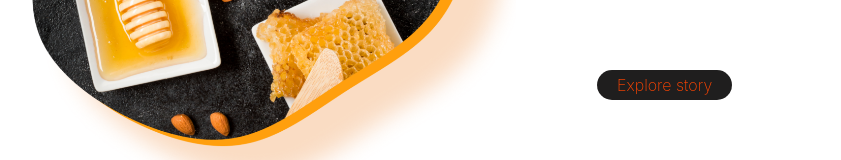
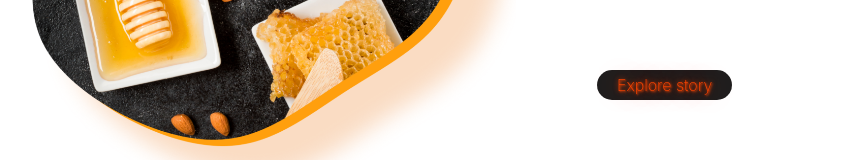
Before and after one commit to Flocky05/Coocky, a React (Vite) app: page / in a window 1280 px wide. In both pictures the pointer is over the link "Explore story". Shown: the part 2958-3118 px from the top of the page, without its empty margins (53-894 px from the left). Built offline with nearby package versions, Linux system fonts and the light colour scheme.

Commit message:
update honey section

```diff
--- a/src/component/Honey/Honey.css
+++ b/src/component/Honey/Honey.css
@@ -29,6 +29,9 @@
     font-size: 16px;
     font-weight:200;
   }
+  .honey-container a:hover{
+    text-shadow: 1px 1px 2px orangered, 0 0 25px orangered, 0 0 5px orangered;
+  }
   .honey-body{
     padding-right: 40px;
   }
```
